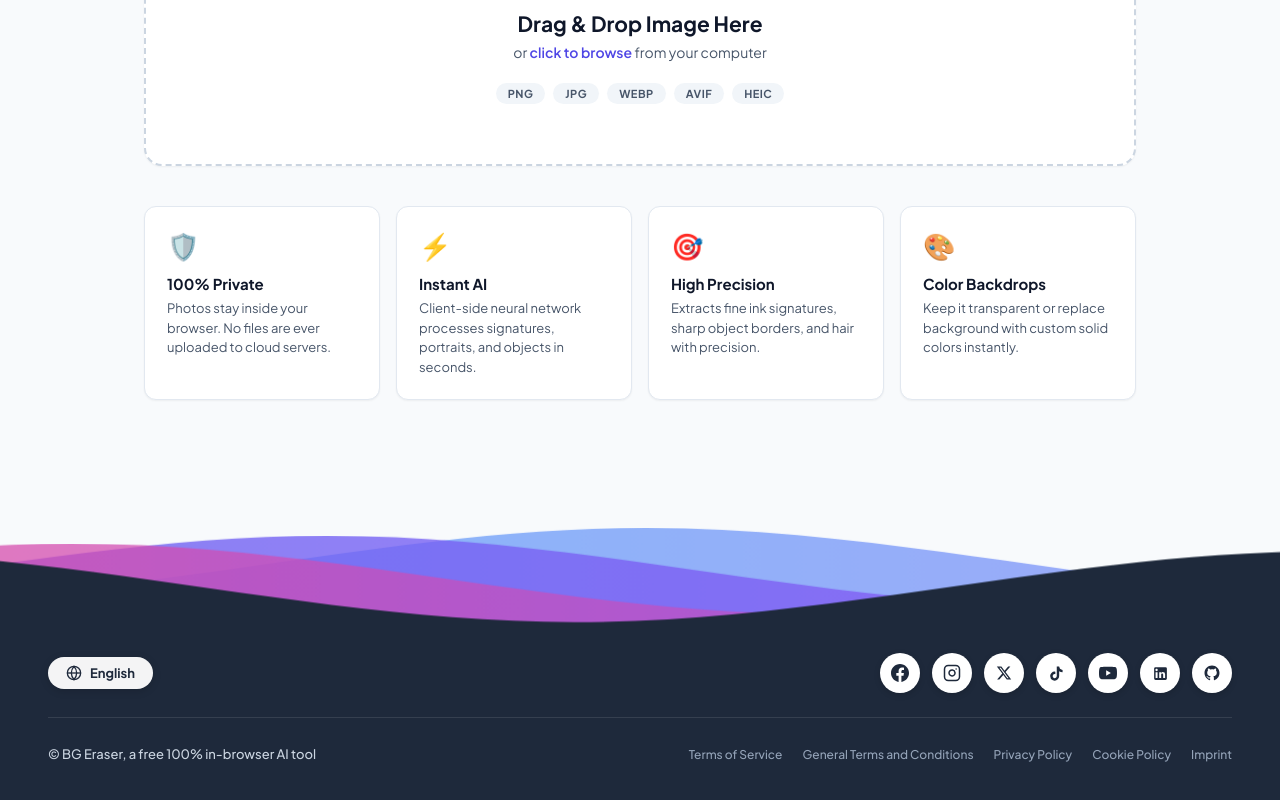
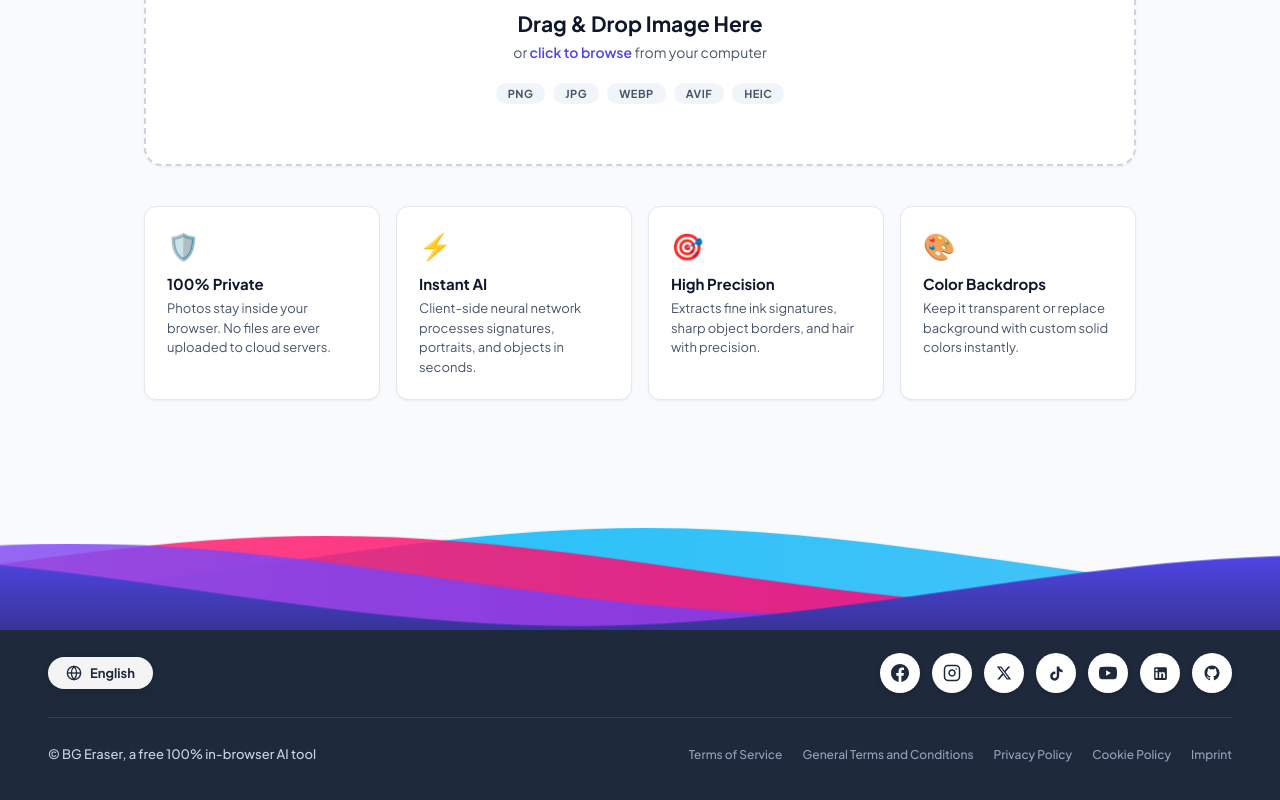
Before and after one commit to dev998889/bg-remover, a React (Vite) app: page / in a window 1280 px wide. Shown: the part 407-1207 px from the top of the page. Built offline with nearby package versions, Linux system fonts and the light colour scheme.

Commit message:
style: upgrade waves with glowing neon cyan, coral magenta, and electric violet gradients

```diff
--- a/src/App.jsx
+++ b/src/App.jsx
@@ -483,28 +483,43 @@ export default function App() {
                 id="gentle-wave"
                 d="M-160 44c30 0 58-18 88-18s 58 18 88 18 58-18 88-18 58 18 88 18 v44h-352z"
               />
+              {/* Wave 1: Glowing Neon Aqua / Electric Cyan (Top-most) */}
               <linearGradient id="wave1" x1="0%" y1="0%" x2="100%" y2="0%">
-                <stop offset="0%" stopColor="#38BDF8" stopOpacity="0.75" />
-                <stop offset="100%" stopColor="#818CF8" stopOpacity="0.75" />
+                <stop offset="0%" stopColor="#00F5D4" stopOpacity="0.9" />
+                <stop offset="50%" stopColor="#00BBF9" stopOpacity="0.9" />
+                <stop offset="100%" stopColor="#38BDF8" stopOpacity="0.9" />
               </linearGradient>
+
+              {/* Wave 2: Hot Coral Sunset / Neon Magenta */}
               <linearGradient id="wave2" x1="0%" y1="0%" x2="100%" y2="0%">
-                <stop offset="0%" stopColor="#6366F1" stopOpacity="0.8" />
-                <stop offset="100%" stopColor="#A855F7" stopOpacity="0.8" />
+                <stop offset="0%" stopColor="#FF3366" stopOpacity="0.85" />
+                <stop offset="50%" stopColor="#FF007A" stopOpacity="0.85" />
+                <stop offset="100%" stopColor="#D946EF" stopOpacity="0.85" />
               </linearGradient>
+
+              {/* Wave 3: Electric Violet & Royal Purple */}
               <linearGradient id="wave3" x1="0%" y1="0%" x2="100%" y2="0%">
-                <stop offset="0%" stopColor="#EC4899" stopOpacity="0.75" />
-                <stop offset="100%" stopColor="#8B5CF6" stopOpacity="0.75" />
+                <stop offset="0%" stopColor="#8B5CF6" stopOpacity="0.85" />
+                <stop offset="50%" stopColor="#7C3AED" stopOpacity="0.85" />
+                <stop offset="100%" stopColor="#6366F1" stopOpacity="0.85" />
+              </linearGradient>
+
+              {/* Wave 4: Deep Royal Indigo crest transitioning into Slate base (never dark at the top!) */}
+              <linearGradient id="wave4" x1="0%" y1="0%" x2="0%" y2="100%">
+                <stop offset="0%" stopColor="#4F46E5" />
+                <stop offset="40%" stopColor="#312E81" />
+                <stop offset="100%" stopColor="#1E293B" />
               </linearGradient>
             </defs>
             <g className="parallax-waves">
-              {/* Wave 1: Sky / Cyan to Indigo */}
+              {/* Wave 1: Neon Cyan */}
               <use xlinkHref="#gentle-wave" x="48" y="0" fill="url(#wave1)" />
-              {/* Wave 2: Indigo to Purple */}
+              {/* Wave 2: Hot Magenta / Coral */}
               <use xlinkHref="#gentle-wave" x="48" y="2" fill="url(#wave2)" />
-              {/* Wave 3: Pink to Violet */}
+              {/* Wave 3: Electric Violet */}
               <use xlinkHref="#gentle-wave" x="48" y="4" fill="url(#wave3)" />
-              {/* Wave 4: Deep Slate Base */}
-              <use xlinkHref="#gentle-wave" x="48" y="6" fill="#1E293B" />
+              {/* Wave 4: Royal Indigo to Slate Base */}
+              <use xlinkHref="#gentle-wave" x="48" y="7" fill="url(#wave4)" />
             </g>
           </svg>
         </div>
```
